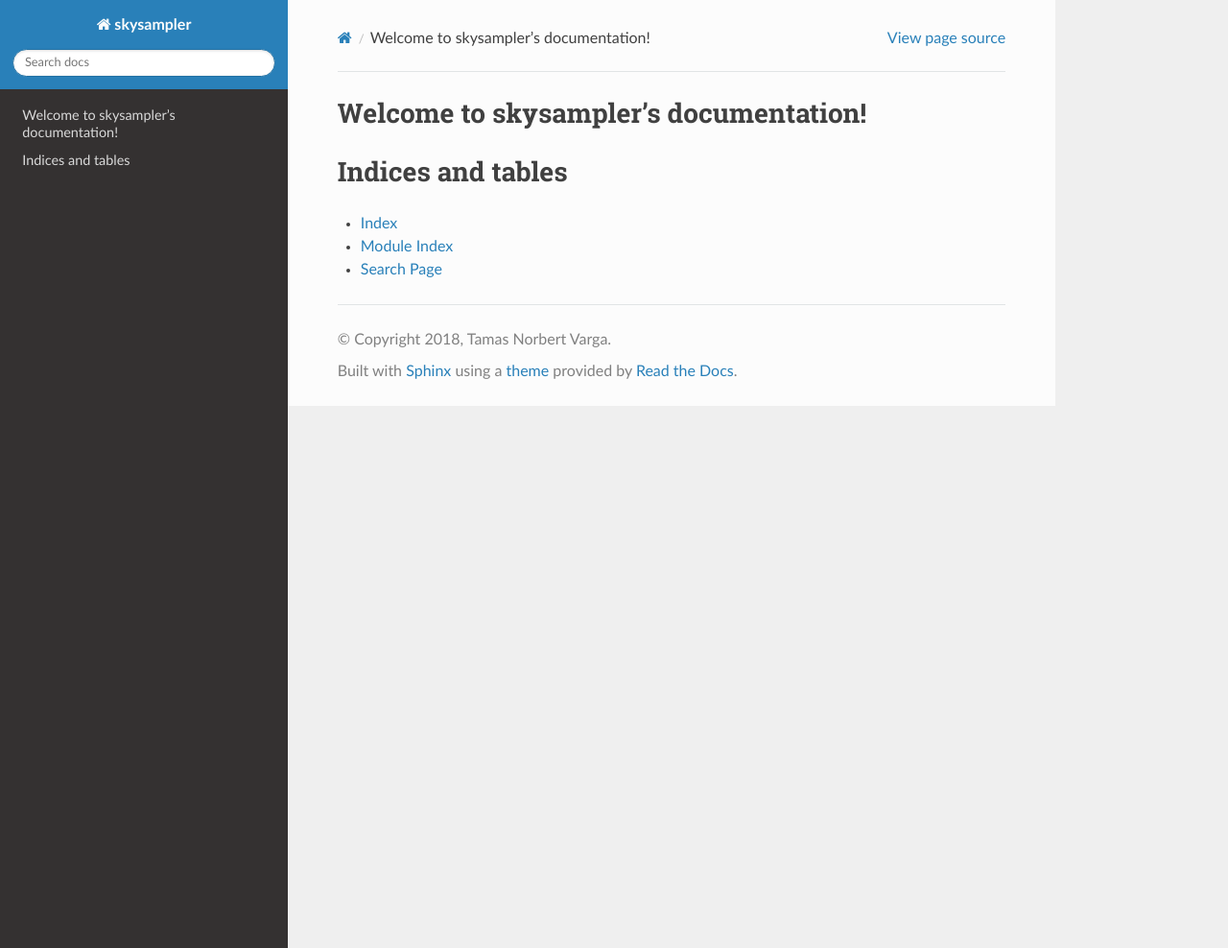
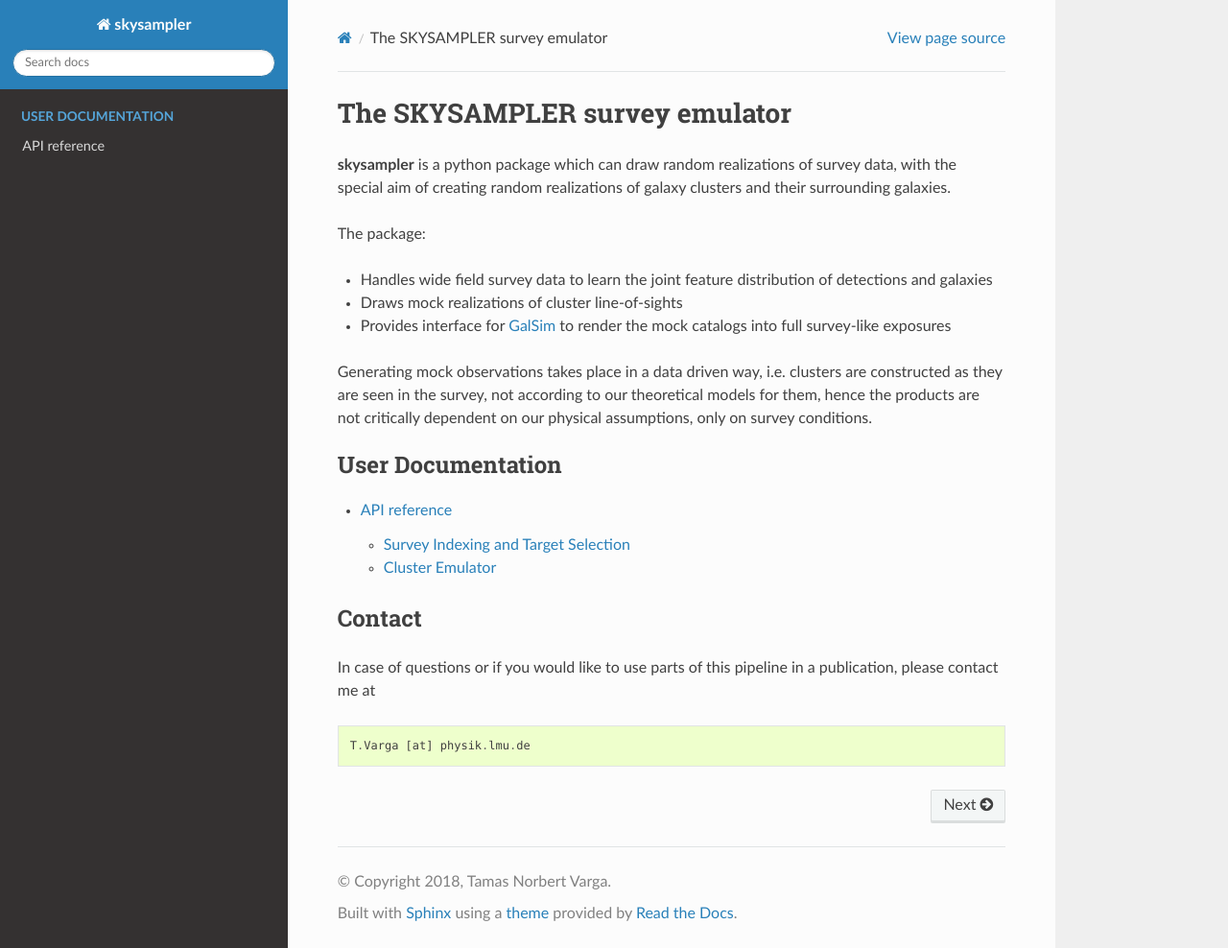
Before and after one commit to vargatn/skysampler, a Sphinx documentation site: the page built from doc/source/index.rst, in a window 1280 px wide and 988 px high. Shown: the whole window at 96% size. Built offline with Sphinx 7.4.7 and the Read the Docs theme 2.0.0, drawn with Linux system fonts in a browser that asks for light colours; formulas are drawn with MathJax 3.

Commit message:
added more documentation

```diff
--- /dev/null
+++ b/doc/source/_templates/custom.rst
@@ -0,0 +1,9 @@
+
+
+
+{{ fullname | escape | underline}}
+
+.. currentmodule:: {{ module }}
+
+.. autoclass:: {{ objname }}
+    :members:
--- a/doc/source/index.rst
+++ b/doc/source/index.rst
@@ -3,18 +3,36 @@
    You can adapt this file completely to your liking, but it should at least
    contain the root `toctree` directive.
 
-Welcome to skysampler's documentation!
-======================================
+=================================================
+The SKYSAMPLER survey emulator
+=================================================
+
+**skysampler** is a python package which can draw random realizations of survey data, with the special aim
+of creating random realizations of galaxy clusters and their surrounding galaxies.
+
+The package:
+
+* Handles wide field survey data to learn the joint feature distribution of detections and galaxies
+* Draws mock realizations of cluster line-of-sights
+* Provides interface for GalSim_ to render the mock catalogs into full survey-like exposures
+
+.. _Galsim: https://github.com/GalSim-developers/GalSim
+
+Generating mock observations takes place in a data driven way, i.e. clusters are constructed as they are seen in
+the survey, not according to our theoretical models for them, hence the products are not critically dependent
+on our physical assumptions, only on survey conditions.
+
 
 .. toctree::
+   :caption: User Documentation
    :maxdepth: 2
-   :caption: Contents:
+
+   API reference <api>
 
 
+Contact
+========
 
-Indices and tables
-==================
+In case of questions or if you would like to use parts of this pipeline in a publication, please contact me at ::
 
-* :ref:`genindex`
-* :ref:`modindex`
-* :ref:`search`
+    T.Varga [at] physik.lmu.de
```
Also changed, not shown: doc/source/api.rst (added, +51 -0 lines), 12 other files.
